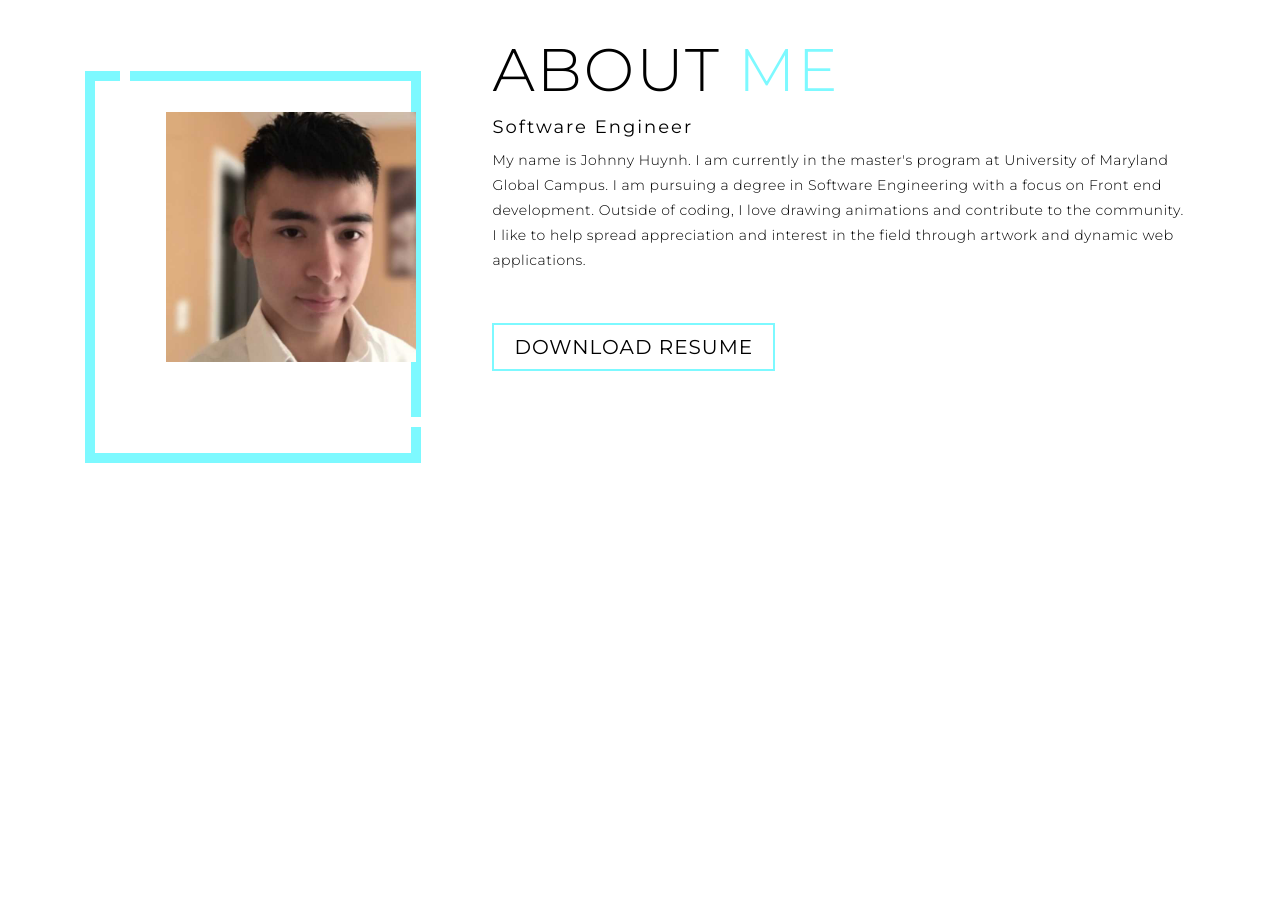
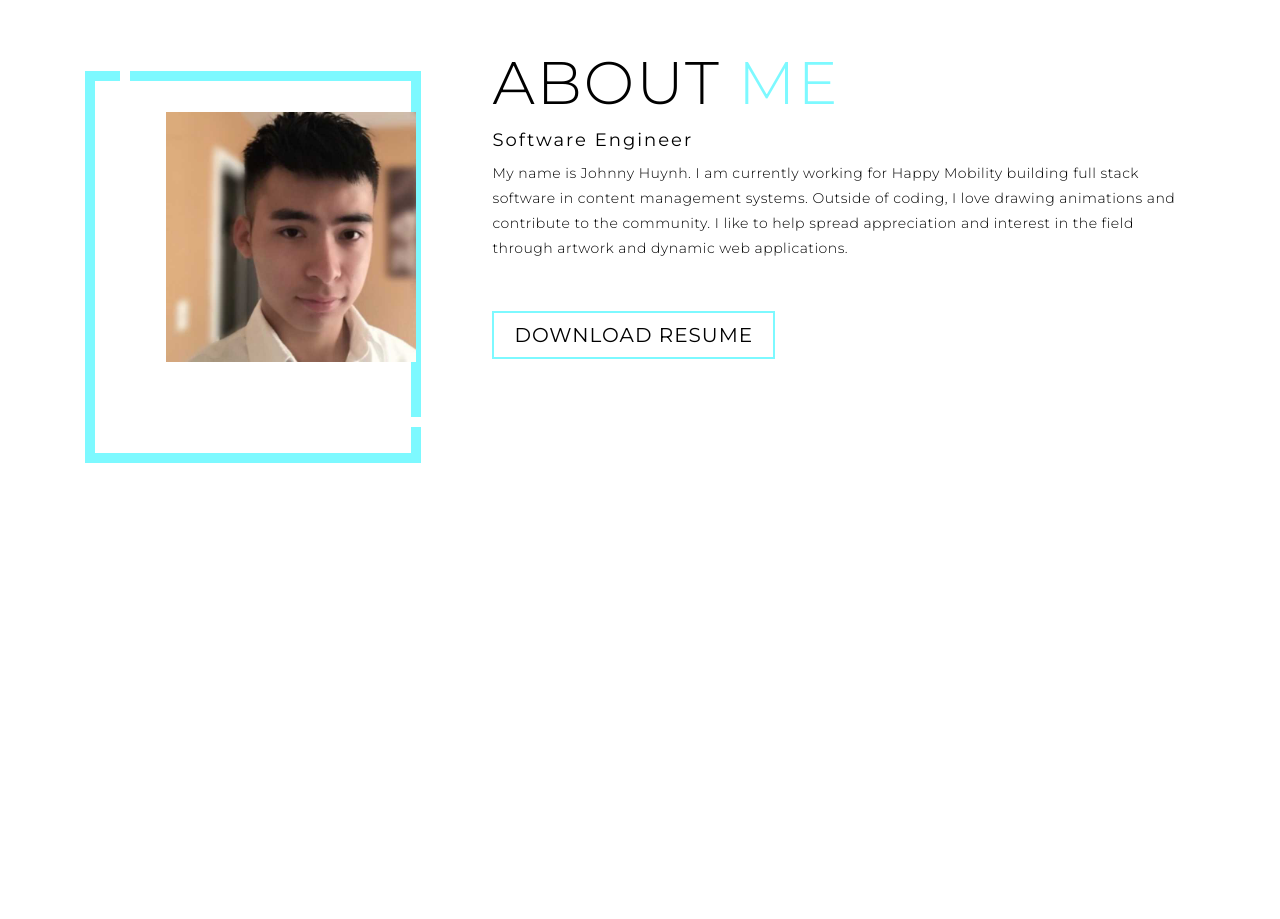
Before and after one commit to jhuynh13/jhuynh13.github.io, a plain HTML site: page index.html in a window 1280 px wide. Shown: the part 3487-4406 px from the top of the page. Drawn offline with Linux system fonts and the light colour scheme; files whose address does not match are found by name.

Commit message:
Updated description

```diff
--- a/index.html
+++ b/index.html
@@ -80,7 +80,6 @@
           </div>
         </div>
 
-
         <div class="project-item">
           <div class="project-info">
             <h1>Seoul2US</h1>
@@ -129,8 +128,7 @@
       <div class="col-right">
         <h1 class="section-title">About <span>me</span></h1>
         <h2>Software Engineer</h2>
-        <p>My name is Johnny Huynh. I am currently in the master's program at University of Maryland Global
-          Campus. I am pursuing a degree in Software Engineering with a focus on Front end development. Outside of
+        <p>My name is Johnny Huynh. I am currently working for Happy Mobility building full stack software in content management systems. Outside of
           coding, I love drawing animations and contribute to the community. I like to help spread appreciation and
           interest in the field through artwork and dynamic web applications.
         </p>
```
